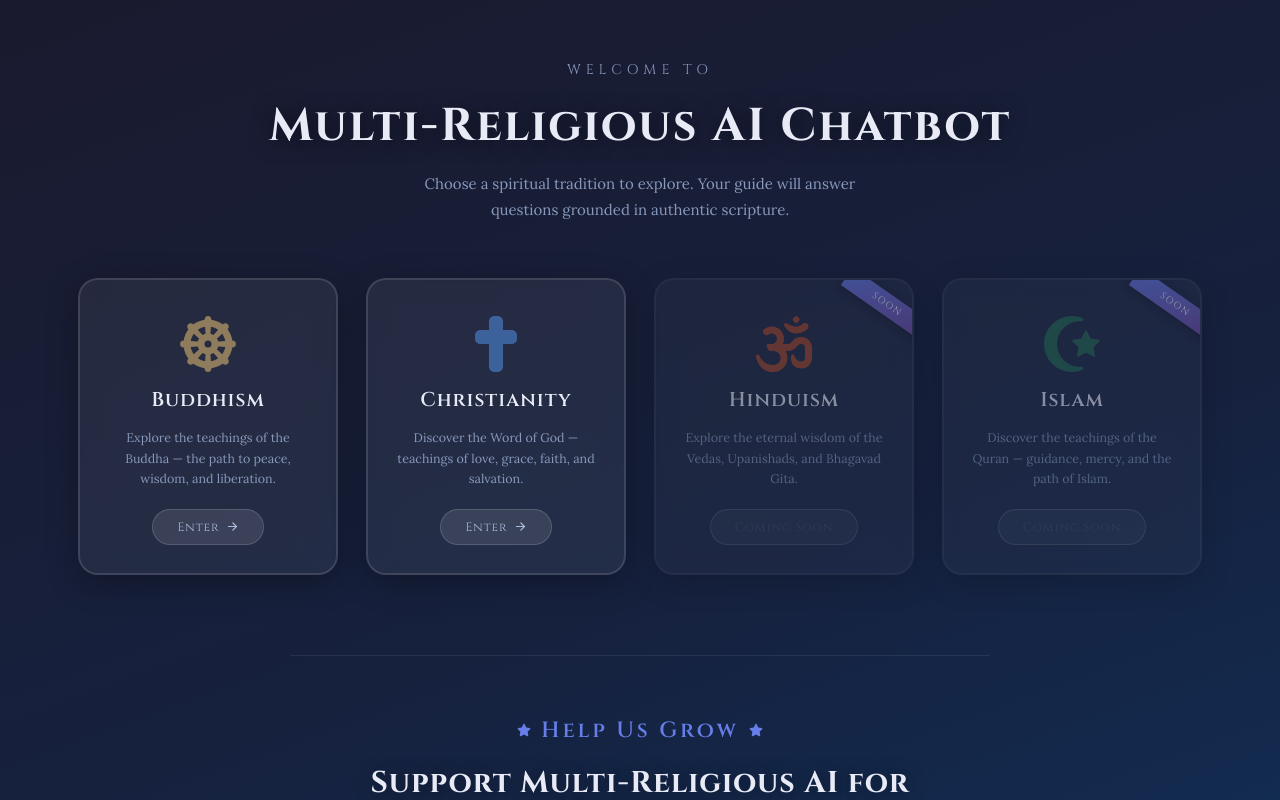
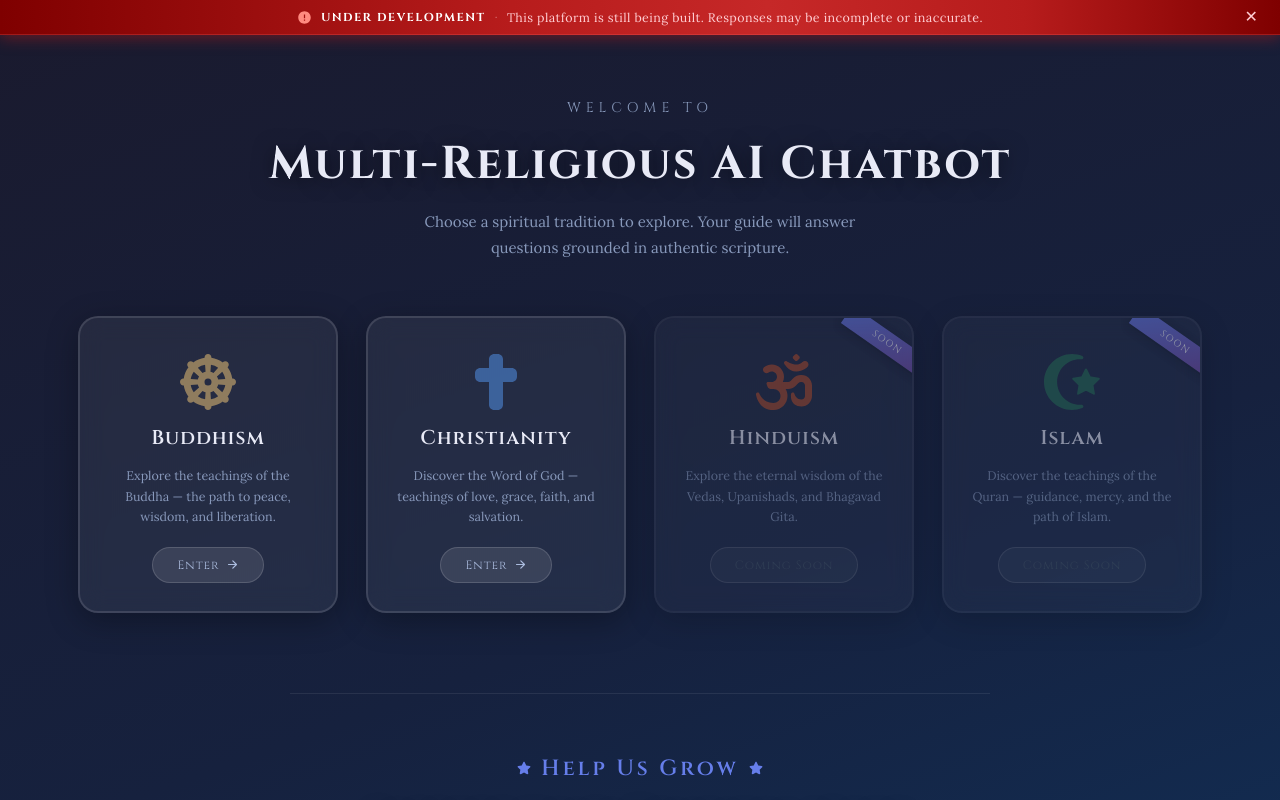
Before and after one commit to syetalabs/religious-AI, a React (Vite) app in the folder frontend/religious-chatbot/: page / in a window 1280 px wide. Shown: the top 800 px of the page. Built offline with nearby package versions, Linux system fonts and the light colour scheme; no server answers.

Commit message:
feat: adding "under development banner to the landing page

```diff
--- a/frontend/religious-chatbot/src/Landingpage.jsx
+++ b/frontend/religious-chatbot/src/Landingpage.jsx
@@ -109,8 +109,52 @@ export const ReligionSymbol = ({ symbolKey, size = 48, color = "currentColor", o
   return <Icon size={size} color={color} style={{ opacity, display: "block", flexShrink: 0 }} />;
 };
 
+// ─── Dev Banner ───────────────────────────────────────────────
+const DevBanner = ({ onClose }) => (
+  <div style={{
+    position: "fixed", top: 0, left: 0, right: 0, zIndex: 9999,
+    background: "linear-gradient(90deg, #7f0000 0%, #b71c1c 40%, #c62828 60%, #b71c1c 80%, #7f0000 100%)",
+    borderBottom: "1px solid rgba(255,100,100,0.25)",
+    padding: "9px 52px",
+    display: "flex", alignItems: "center", justifyContent: "center",
+    boxShadow: "0 2px 16px rgba(183,28,28,0.55)",
+    fontFamily: "'Lora', Georgia, serif",
+  }}>
+    <span style={{
+      fontSize: 12.5, color: "#ffcdd2", letterSpacing: 0.4,
+      display: "flex", alignItems: "center", gap: 9,
+    }}>
+      <MdError size={15} color="#ff8a80" style={{ flexShrink: 0 }} />
+      <strong style={{
+        fontFamily: "'Cinzel', serif", letterSpacing: 1.5,
+        color: "#fff", fontSize: 11.5, textTransform: "uppercase",
+      }}>
+        Under Development
+      </strong>
+      <span style={{ color: "rgba(255,205,210,0.5)", fontSize: 11 }}>·</span>
+      This platform is still being built. Responses may be incomplete or inaccurate.
+    </span>
+    <button
+      onClick={onClose}
+      aria-label="Dismiss banner"
+      style={{
+        position: "absolute", right: 14,
+        background: "none", border: "none", cursor: "pointer",
+        color: "#ffcdd2", fontSize: 16, lineHeight: 1,
+        padding: "4px 8px", borderRadius: 6,
+        transition: "background 0.15s",
+        display: "flex", alignItems: "center", justifyContent: "center",
+      }}
+      onMouseEnter={e => { e.currentTarget.style.background = "rgba(255,255,255,0.18)"; }}
+      onMouseLeave={e => { e.currentTarget.style.background = "none"; }}
+    >
+      ✕
+    </button>
+  </div>
+);
+
 // ─── Religion Selection Page ──────────────────────────────────
-const ReligionSelectPage = ({ onSelect }) => {
+const ReligionSelectPage = ({ onSelect, bannerVisible }) => {
   const [hovered, setHovered] = useState(null);
 
   const features = [
@@ -125,8 +169,10 @@ const ReligionSelectPage = ({ onSelect }) => {
       background: "linear-gradient(160deg, #1a1a2e 0%, #16213e 50%, #0f3460 100%)",
       display: "flex", flexDirection: "column",
       alignItems: "center", justifyContent: "flex-start",
-      fontFamily: "'Lora', Georgia, serif", padding: "60px 24px 24px",
+      fontFamily: "'Lora', Georgia, serif",
+      padding: `${bannerVisible ? "98px" : "60px"} 24px 24px`,
       overflowX: "hidden",
+      transition: "padding-top 0.2s ease",
     }}>
       <style>{`
         @import url('https://fonts.googleapis.com/css2?family=Cinzel:wght@400;600;700&family=Lora:ital,wght@0,400;0,500;1,400&display=swap');
@@ -510,14 +556,25 @@ const LoadingScreen = ({ religion, onReady, onError }) => {
 export default function LandingPage({ onEnterChat }) {
   const [screen, setScreen]                     = useState("select");
   const [selectedReligion, setSelectedReligion] = useState(null);
+  const [showBanner, setShowBanner]             = useState(true);
 
   const handleSelect = (religion) => { setSelectedReligion(religion); setScreen("loading"); };
   const handleReady  = () => { onEnterChat(selectedReligion); };
   const handleError  = () => { setScreen("select"); setSelectedReligion(null); };
 
   if (screen === "loading") {
-    return <LoadingScreen religion={selectedReligion} onReady={handleReady} onError={handleError} />;
+    return (
+      <>
+        {showBanner && <DevBanner onClose={() => setShowBanner(false)} />}
+        <LoadingScreen religion={selectedReligion} onReady={handleReady} onError={handleError} />
+      </>
+    );
   }
 
-  return <ReligionSelectPage onSelect={handleSelect} />;
+  return (
+    <>
+      {showBanner && <DevBanner onClose={() => setShowBanner(false)} />}
+      <ReligionSelectPage onSelect={handleSelect} bannerVisible={showBanner} />
+    </>
+  );
 }
```
